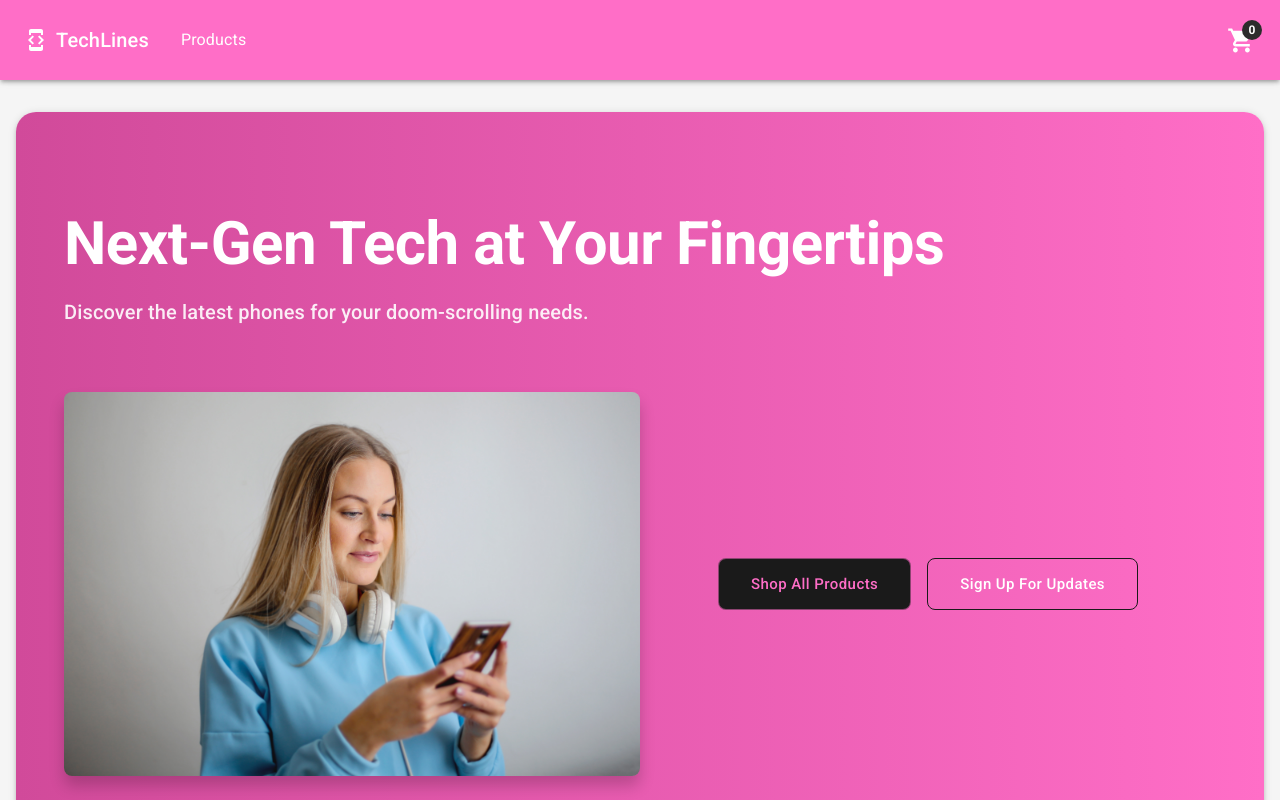
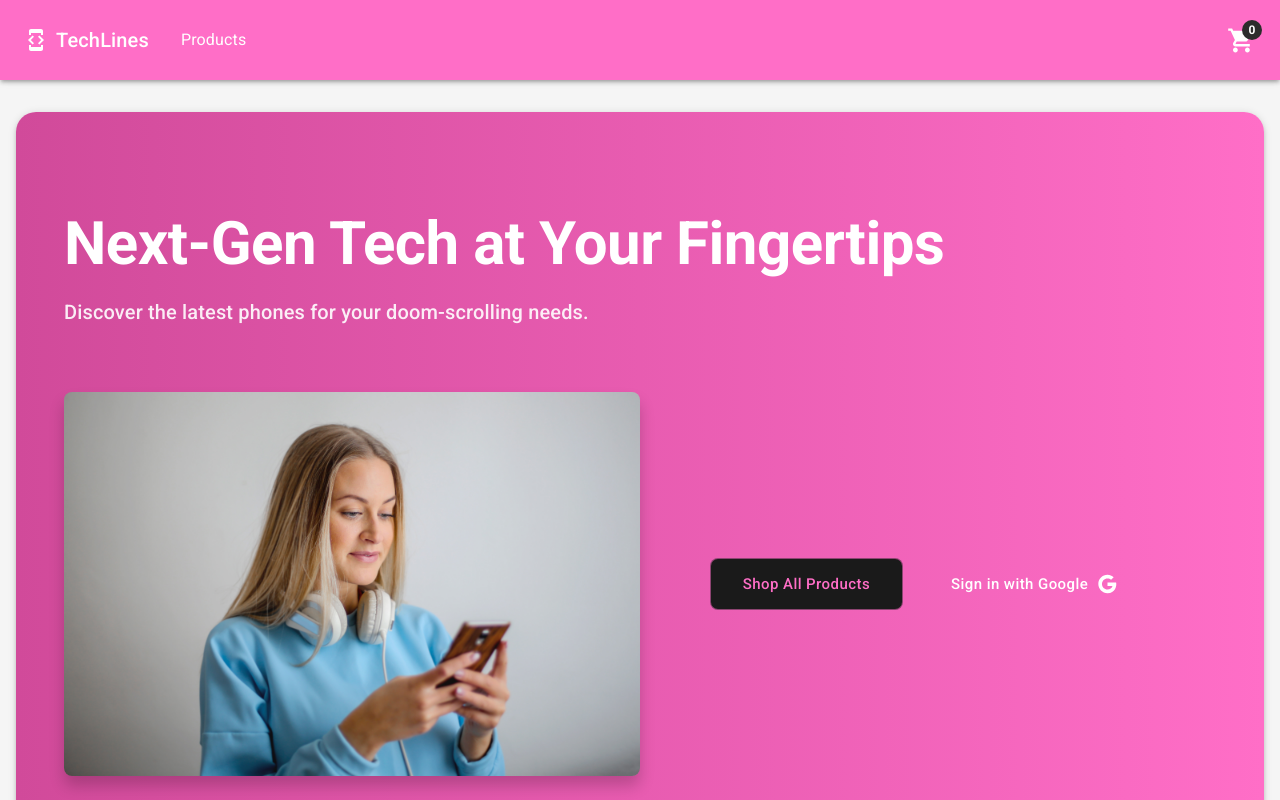
Before and after one commit to jasonLapina/techlines-ui, a React (Vite) app: page / in a window 1280 px wide. Shown: the top 800 px of the page. Built offline with nearby package versions, Linux system fonts and the light colour scheme.

Commit message:
implement google auth

```diff
--- a/package.json
+++ b/package.json
@@ -17,6 +17,7 @@
     "@mui/material": "^7.0.2",
     "@reduxjs/toolkit": "^2.7.0",
     "@tanstack/react-query": "^5.74.4",
+    "js-cookie": "^3.0.5",
     "motion": "^12.9.2",
     "react": "^19.0.0",
     "react-dom": "^19.0.0",
@@ -25,6 +26,7 @@
   },
   "devDependencies": {
     "@eslint/js": "^9.22.0",
+    "@types/js-cookie": "^3.0.6",
     "@types/react": "^19.0.10",
     "@types/react-dom": "^19.0.4",
     "@types/react-redux": "^7.1.34",
--- a/src/pages/Landing/Landing.tsx
+++ b/src/pages/Landing/Landing.tsx
@@ -8,12 +8,22 @@ import {
   Typography,
   useTheme,
 } from "@mui/material";
-import { LocalShipping, Security, Support } from "@mui/icons-material";
+import { Google, LocalShipping, Security, Support } from "@mui/icons-material";
 import { motion } from "motion/react";
 import Link from "../../components/Link.tsx";
+import { useEffect } from "react";
+import Cookies from "js-cookie";
 
 const Landing = () => {
   const theme = useTheme();
+
+  useEffect(() => {
+    const userCookie = Cookies.get("user");
+    if (userCookie) {
+      const user = JSON.parse(userCookie);
+      console.log(user);
+    }
+  }, []);
 
   return (
     <Box>
@@ -94,7 +104,10 @@ const Landing = () => {
                   Shop All Products
                 </Button>
                 <Button
-                  variant="outlined"
+                  onClick={() =>
+                    (window.location.href = `${import.meta.env.VITE_API_URL}/users/auth/google`)
+                  }
+                  endIcon={<Google />}
                   size="large"
                   sx={{
                     width: "fit-content",
@@ -104,7 +117,7 @@ const Landing = () => {
                     color: "white",
                   }}
                 >
-                  Sign Up For Updates
+                  Sign in with Google
                 </Button>
               </Stack>
             </Box>
@@ -142,7 +155,7 @@ const Landing = () => {
               description: "Our support team is always available to help",
             },
           ].map((feature, index) => (
-            <Box>
+            <Box key={feature.title}>
               <motion.div
                 initial={{ opacity: 0, y: 30 }}
                 animate={{ opacity: 1, y: 0 }}
```
Also changed, not shown: 1 other file (tests, documents, lock files or other folders).
